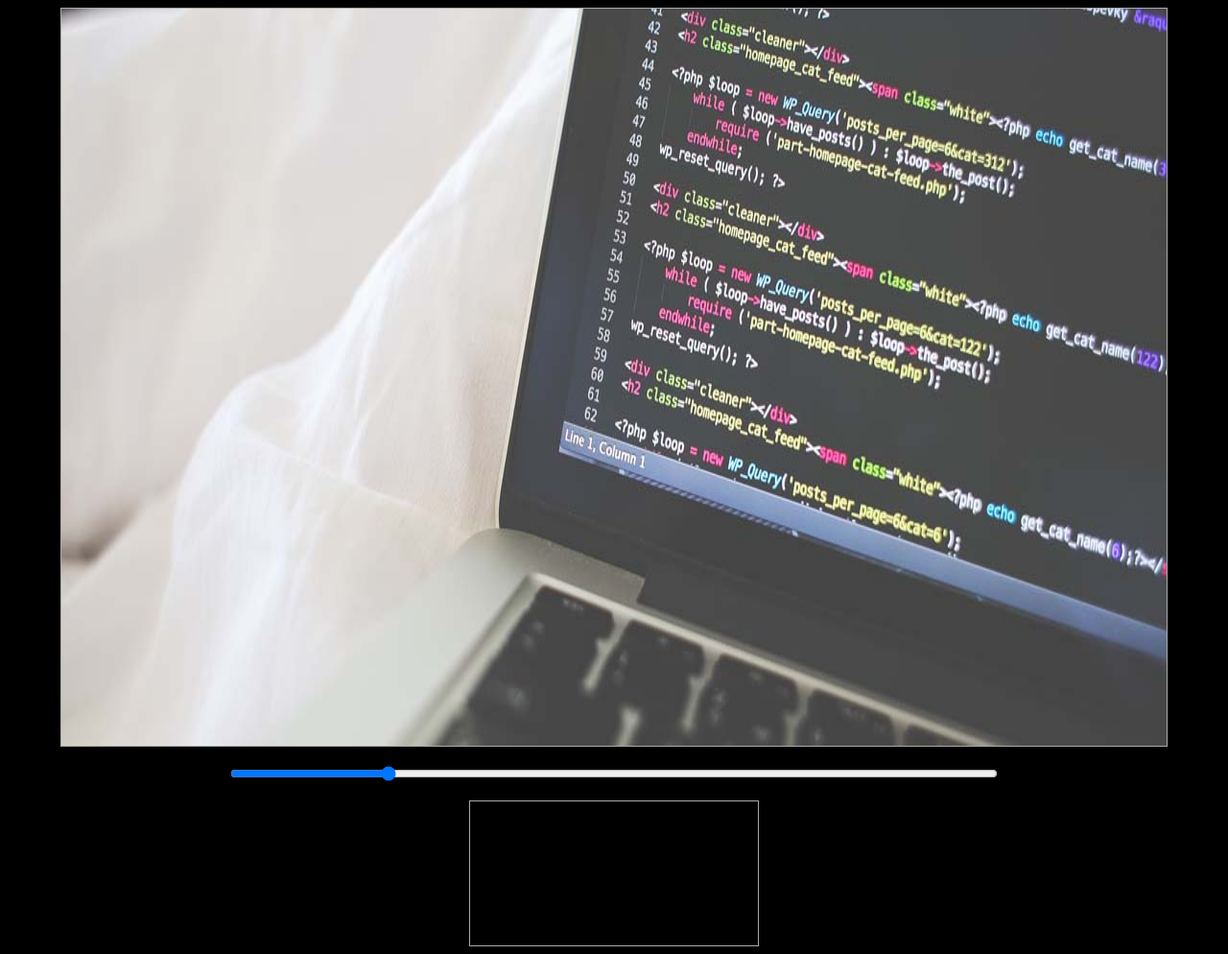
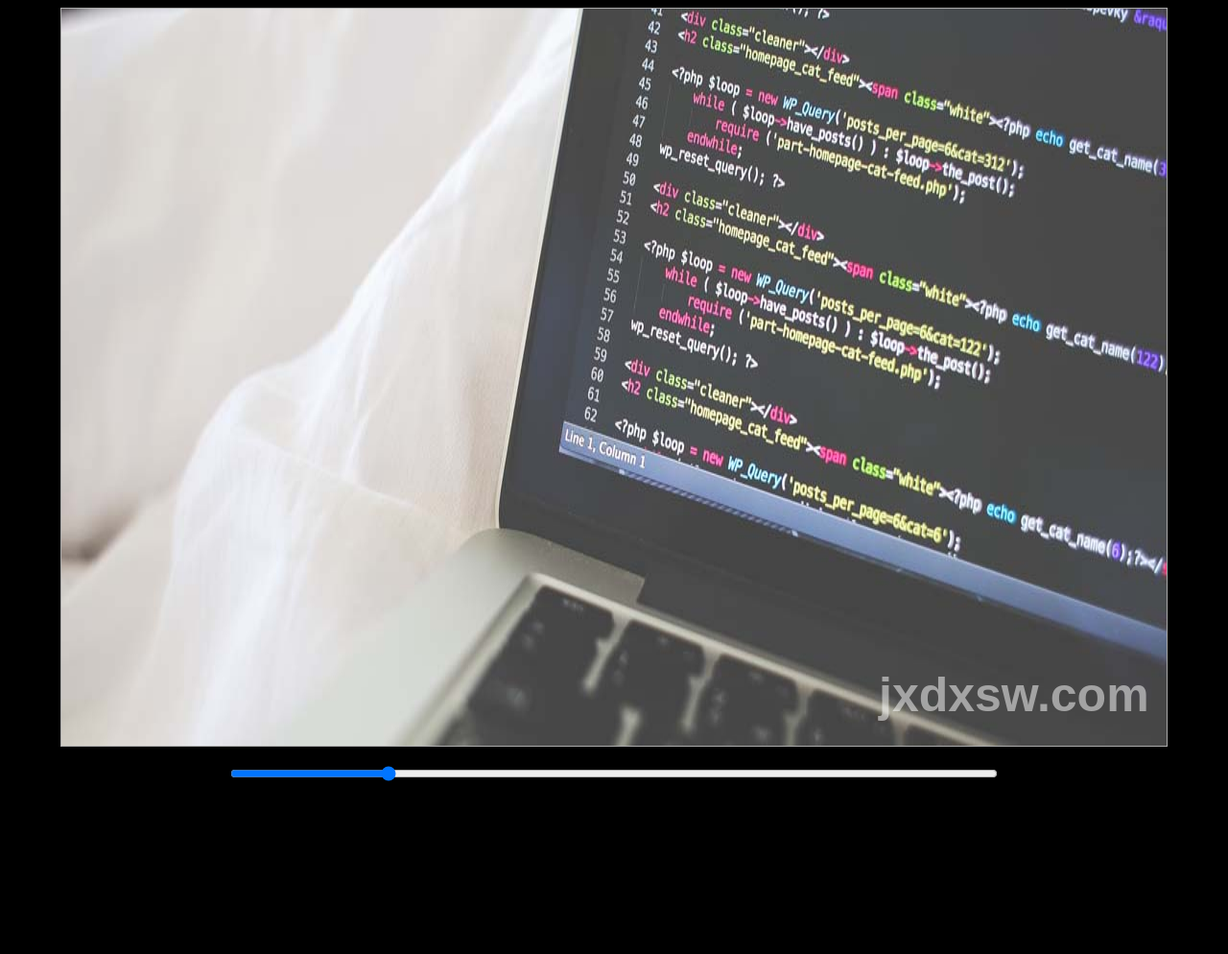
Before and after one commit to AlexZ33/canvas_demo, a plain HTML site: page canvas_image_processing/index.html in a window 1280 px wide. Shown: the whole page at 96% size. After the commit the page ends 834 px from the top, so only its background shows below. Drawn offline with Linux system fonts and the light colour scheme.

Commit message:
添加水印 | 离屏canvas技术

```diff
--- a/canvas_image_processing/index.html
+++ b/canvas_image_processing/index.html
@@ -11,7 +11,7 @@
 
 	<input type="range" name="" style="display: block;margin: 20px auto;width: 800px" id="scale-range"  min="0.5" max="3.0"  step="0.01" value="1.0" />
 
-	<canvas id="watermark-canvas" style="display:block;margin:0 auto;border:1px solid #aaa;">
+	<canvas id="watermark-canvas" style="display:none;margin:0 auto;border:1px solid #aaa;">
 	您的浏览器尚不支持canvas
 
 	</canvas>
@@ -42,14 +42,18 @@
 					drawImageByScale(scale);
 				}
 
-
-
-					//ctx.drawImage(image,0,0,canvas.width,canvas.height);
-
-					// ctx.drawImage(image,600,200,400,400,0,0,400,400)
-
 			}
 
+			//setup watermark canvas 制作水印（离屏canvas技术）
+
+			watermarkCanvas.width= 320;
+			watermarkCanvas.height=100;
+
+			watermarkCtx.font="bold 50px Arial";
+			watermarkCtx.lineWidth="1";
+			watermarkCtx.fillStyle="rgba(255,255,255,0.5)";
+			watermarkCtx.textBaseline="middle";
+			watermarkCtx.fillText("jxdxsw.com",20,50);
 		};
 
 		function drawImageByScale(scale){
@@ -66,6 +70,8 @@
 					var dy=(canvas.height-imageHeight)/2;
 					ctx.clearRect(0 , 0,canvas.width,canvas.height);
 					ctx.drawImage(image,dx,dy,imageWidth,imageHeight);
+					ctx.drawImage(watermarkCanvas,canvas.width-watermarkCanvas.width,canvas.height-watermarkCanvas.height);
+
 
 				}
 
```
